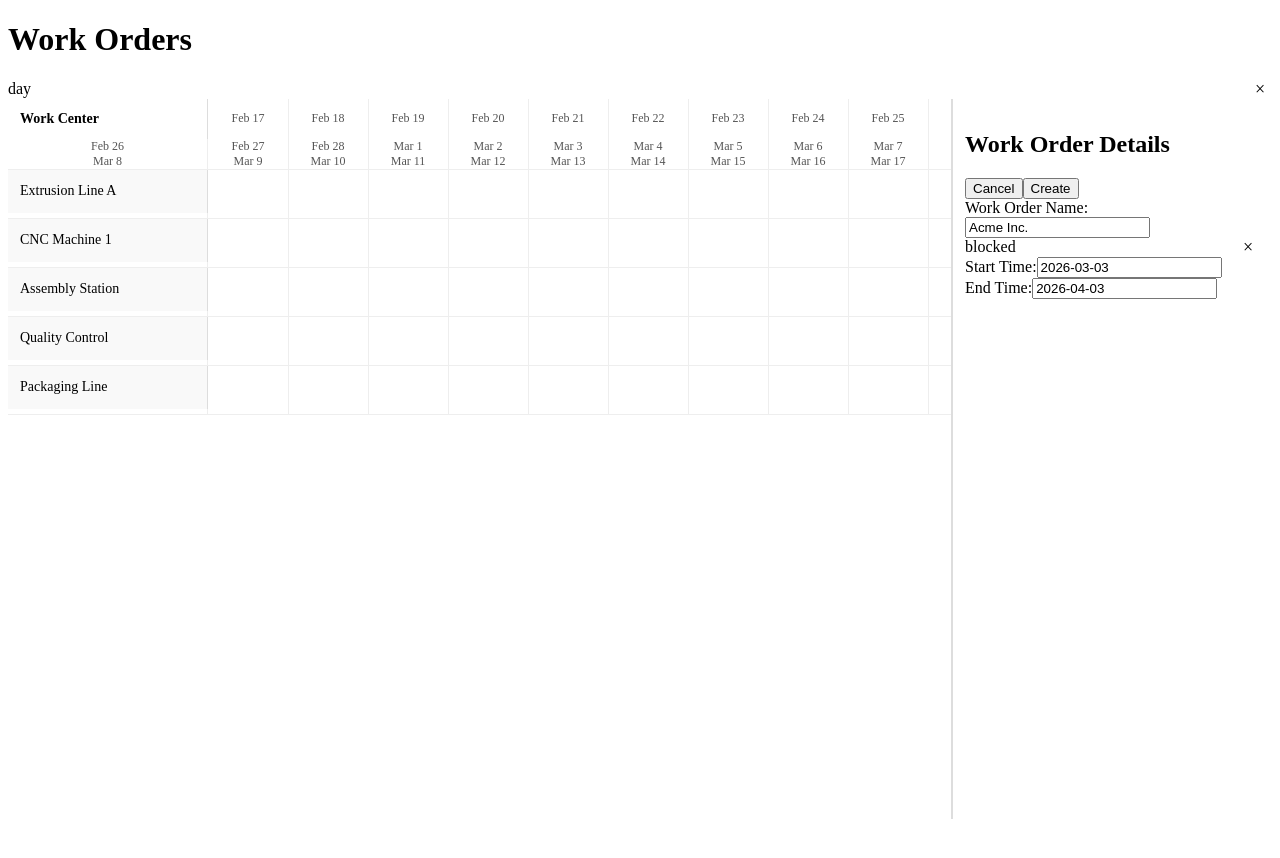
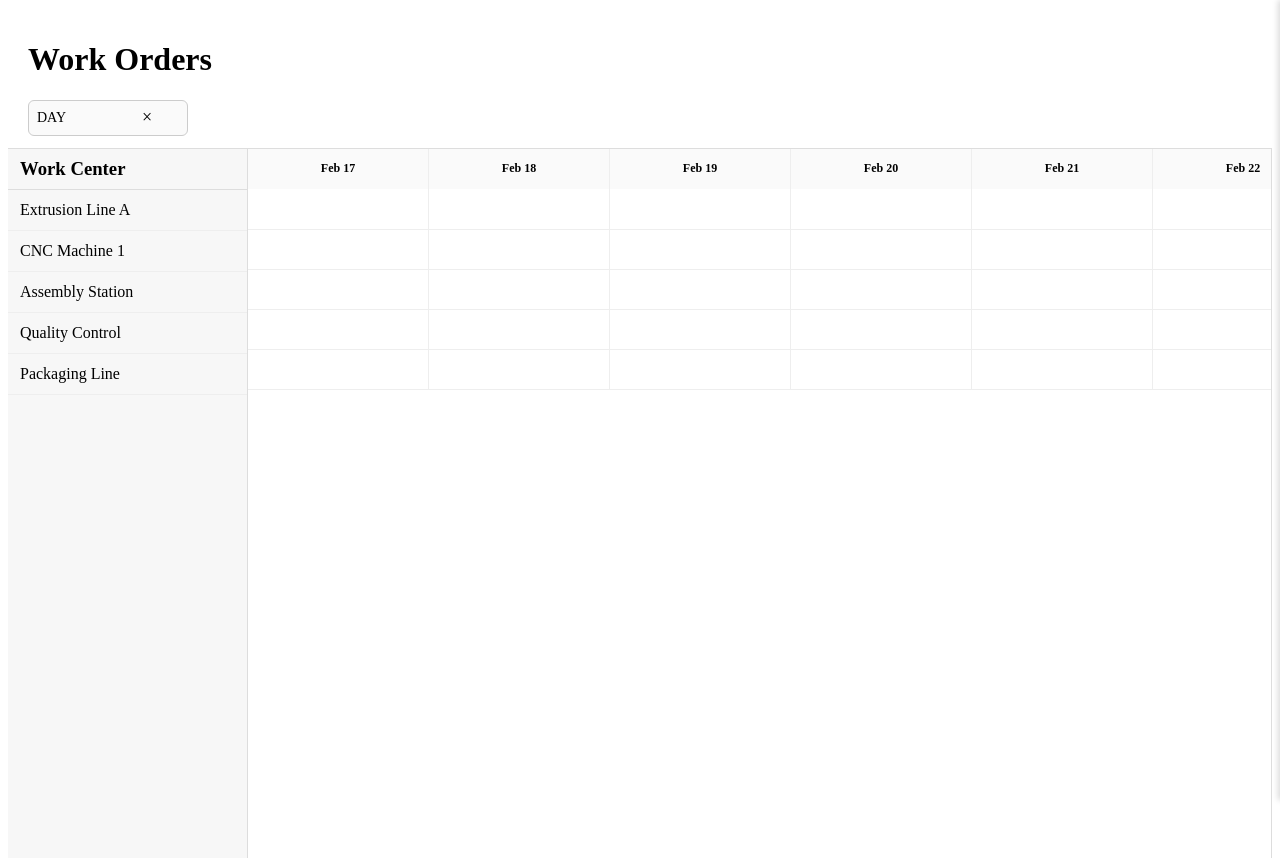
Before and after one commit to iam13lank/Naologic-Assessment, an Angular app: page / in a window 1280 px wide. Shown: the top 858 px of the page. Before the commit the page ends 827 px from the top, so only its background shows below. Built offline with nearby package versions, Linux system fonts and the light colour scheme.

Commit message:
Huge styling update to  make it closer now need to populate the work orders correctly

```diff
--- a/src/app/app.html
+++ b/src/app/app.html
@@ -11,10 +11,18 @@
     >
     </ng-select>
   </div>
+</div>
+
+<div class="Main-content">
+
+  <app-work-center-bar></app-work-center-bar>
+
+  <app-timeline
+    [timescale]="timescale"
+    (createAtDate)="formPanel.openCreatePanel($event)"
+    (editOrder)="formPanel.openEditPanel($event)"
+  ></app-timeline>
+
+  <app-work-order-form-panel #formPanel></app-work-order-form-panel>
 
 </div>
-
-<div class = "Main-content">
-  <app-timeline [timescale]="timescale"></app-timeline>
-  <app-work-order-form-panel></app-work-order-form-panel>
-</div>
--- a/src/app/app.scss
+++ b/src/app/app.scss
@@ -9,7 +9,6 @@ app-work-center-bar {
   width: 240px;        /* fixed width */
   border-right: 1px solid #ddd;
   background: #f7f7f7;
-  padding: 12px;
   box-sizing: border-box;
 }
 
@@ -20,11 +19,75 @@ app-timeline {
   overflow: auto;
 }
 
-/* Right form panel */
-app-work-order-form-panel {
-  width: 320px;        /* fixed width */
+.layout {
+  display: flex;
+  height: 100vh;
+  overflow: hidden;
+}
+
+.Page-header {
+  align-items: center;
+  justify-content: space-between;
+  padding: 12px 20px;
+  border-bottom: 1px solid #ddd;
   background: #fff;
-  border-left: 1px solid #ddd;
-  padding: 12px;
-  box-sizing: border-box;
 }
+
+.timescale-zoom-controls {
+  display: flex;
+  align-items: center;
+}
+
+.timescale-select {
+  width: 160px;
+  font-size: 14px;
+}
+
+/* ng-select container */
+::ng-deep .timescale-select .ng-select-container {
+  height: 36px;
+  border-radius: 6px;
+  border: 1px solid #ccc;
+  background: #fafafa;
+  padding: 0 8px;
+  display: flex;
+  align-items: center;
+}
+
+/* Placeholder text */
+::ng-deep .timescale-select .ng-placeholder {
+  color: #666;
+  font-size: 14px;
+}
+
+/* Dropdown arrow */
+::ng-deep .timescale-select .ng-arrow-wrapper {
+  width: 20px;
+}
+
+/* Hover effect */
+::ng-deep .timescale-select .ng-select-container:hover {
+  border-color: #999;
+  background: #f0f0f0;
+}
+
+/* Dropdown panel */
+::ng-deep .ng-dropdown-panel {
+  border-radius: 6px;
+  border: 1px solid #ccc;
+  box-shadow: 0 2px 6px rgba(0,0,0,0.15);
+}
+
+/* Dropdown items */
+::ng-deep .ng-dropdown-panel .ng-option {
+  padding: 8px 12px;
+  font-size: 14px;
+}
+
+::ng-deep .ng-dropdown-panel .ng-option:hover {
+  background: #e6f2ff;
+}
+::ng-deep .timescale-select .ng-value,
+::ng-deep .timescale-select .ng-option {
+  text-transform: uppercase;
+}
--- a/src/app/app.ts
+++ b/src/app/app.ts
@@ -4,10 +4,10 @@ import { TimelineComponent } from './components/timeline/timeline.component';
 import { WorkOrderFormPanelComponent } from './components/work-order-form-panel/work-order-form-panel.component';
 import { FormsModule } from '@angular/forms';
 import { NgSelectModule } from '@ng-select/ng-select';
-
+import { WorkCenterBarComponent } from "./components/work-center-bar/work-center-bar.component";
 @Component({
   selector: 'app-root',
-  imports: [CommonModule, TimelineComponent, WorkOrderFormPanelComponent, FormsModule, NgSelectModule],
+  imports: [CommonModule, TimelineComponent, WorkOrderFormPanelComponent, FormsModule, NgSelectModule, WorkCenterBarComponent],
   templateUrl: './app.html',
   styleUrl: './app.scss'
 })
--- a/src/app/components/timeline/timeline.component.html
+++ b/src/app/components/timeline/timeline.component.html
@@ -1,22 +1,24 @@
-<div class="timeline-container">
+<div class="timeline-container" [style.--cell-width.px]="getCellWidth()">
+  <div class="timeline-header">
+    <div class="cell" *ngFor="let cell of visibleCells">{{ cell.label }}</div>
+  </div>
+
   <div class="timeline-body">
-    <div class="timeline-row header-row">
-        <div><h3>Work Center</h3></div>
-        <div class="cell" *ngFor="let cell of visibleCells">
-            {{ cell.label }}
+    <div class="timeline-row" *ngFor="let wc of workCenters">
+      <div
+      class="cell"
+      *ngFor="let cell of visibleCells; let i = index"
+      (mouseenter)="onCellHover(cell, i)"
+      (mouseleave)="onCellLeave()"
+      (click)="onCellClick(cell)"
+      >
       </div>
-    </div>
-    <div class="timeline-row" *ngFor="let wc of workCenters">
-        <div class="work-centers">
-            <ul>
-                <li>{{ wc.data.name }}</li>
-            </ul>
-        </div>
-        <div class="cell" *ngFor="let cell of visibleCells"></div>
+
       <div
         class="workorder-bar"
-            *ngFor="let order of getWorkorderByCenterId(wc.id)"
+        *ngFor="let order of getWorkorderByCenterId(wc.data.workCenterId)"
         [ngStyle]="getBarStyle(order)"
+        (click)="onBarClick(order)"
       >
         {{ order.data.name }}
       </div>
--- a/src/app/components/timeline/timeline.component.scss
+++ b/src/app/components/timeline/timeline.component.scss
@@ -1,80 +1,91 @@
-.timeline-container {
-  display: flex;
-  flex-direction: column;
+:host {
+  display: block;
   height: 100%;
-  overflow: hidden;
-  background: #fff;
-}
-
-/* Scrollable area */
-.timeline-body {
-  flex: 1;
-  overflow: auto;
+  overflow: auto; /* enables horizontal + vertical scrolling */
   position: relative;
 }
 
-.header-row h3 {
-  margin: 0;
-  padding: 12px;
-  font-size: 14px;
-  font-weight: 600;
-  border-right: 1px solid #ddd;
+/* Outer container: header + body */
+.timeline-container {
+  display: grid;
+  grid-template-rows: 40px 1fr; /* header height + body */
+  width: max-content; /* expands horizontally based on cells */
+  min-width: 100%; /* ensures it fills available space */
 }
 
-/* WORK CENTER ROWS */
+/* Sticky date header */
+.timeline-header {
+  display: grid;
+  grid-auto-flow: column;
+  position: sticky;
+  top: 0;
+  z-index: 10;
+  background: #ffffff;
+  border-bottom: 1px solid #ddd;
+}
+
+/* Date cells */
+.timeline-header .cell {
+  width: var(--cell-width, 120px);
+  height: 40px;
+  display: flex;
+  align-items: center;
+  justify-content: center;
+  border-right: 1px solid #eee;
+  font-size: 12px;
+  font-weight: 600;
+  background: #fafafa;
+}
+
+/* Body grid */
+.timeline-body {
+  display: grid;
+  grid-auto-rows: 40px; /* matches work center row height */
+}
+
+/* Each row of the timeline */
 .timeline-row {
   display: grid;
-  grid-template-columns: 200px repeat(auto-fill, var(--cell-width, 80px));
-  min-height: 48px;
+  grid-auto-flow: column;
+  position: relative;
+  height: 40px;
   border-bottom: 1px solid #eee;
-  position: relative; /* IMPORTANT: allows bars to overlap inside */
 }
 
-/* LEFT COLUMN */
-.work-centers {
-  padding: 12px;
-  border-right: 1px solid #ddd;
-  background: #f9f9f9;
+/* Grid cells inside each row */
+.timeline-row .cell {
+  width: var(--cell-width, 120px);
+  border-right: 1px solid #eee;
   display: flex;
   align-items: center;
+  justify-content: center;
+  user-select: none;
+  caret-color: transparent;
 }
 
-.work-centers ul {
-  margin: 0;
-  padding: 0;
-  list-style: none;
-}
-
-.work-centers li {
-  font-size: 14px;
-  font-weight: 500;
-}
-
-/* DATE CELLS */
-.cell {
-  border-right: 1px solid #eee;
-  min-width: var(--cell-width, 80px);
-  display: flex;
-  justify-content: center;
-  align-items: center;
-  font-size: 12px;
-  color: #555;
-  pointer-events: none; /* IMPORTANT: prevents blocking bar clicks */
-  z-index: 1; /* stays behind bars */
-}
-
-/* WORK ORDER BARS */
+/* Workorder bars */
 .workorder-bar {
   position: absolute;
-  top: 50%;
-  transform: translateY(-50%);
-  height: 24px;
+  top: 6px;
+  height: 28px;
   border-radius: 4px;
+  padding: 4px 8px;
   color: white;
-  padding: 2px 6px;
   font-size: 12px;
   display: flex;
   align-items: center;
   white-space: nowrap;
-  z-index: 10; /* IMPORTANT: bars appear above cells */
+  z-index: 20; /* above grid */
+  cursor: pointer;
+  box-shadow: 0 1px 2px rgba(0,0,0,0.15);
 }
+
+/* Hover highlight for entire row */
+.timeline-row:hover {
+  background: #f5faff;
+}
+
+/* Hover highlight for date column */
+.timeline-row .cell:hover {
+  background: #e9f3ff;
+}
--- a/src/app/components/timeline/timeline.component.ts
+++ b/src/app/components/timeline/timeline.component.ts
@@ -1,5 +1,5 @@
 import { CommonModule } from '@angular/common';
-import { Component, Input, OnChanges} from '@angular/core';
+import { Component, Input, Output, EventEmitter, OnChanges } from '@angular/core';
 import { WorkOrderService } from '../../services/work-order.service';
 import { WorkCenterService } from '../../services/work-center.service';
 import { WorkOrderDocument } from '../../models/work-order.model';
@@ -12,7 +12,11 @@ import { WorkOrderDocument } from '../../models/work-order.model';
   styleUrls: ['./timeline.component.scss']
 })
 export class TimelineComponent implements OnChanges {
+
     @Input() timescale: 'day' | 'week' | 'month' = 'day';
+    @Output() createAtDate = new EventEmitter<Date>();
+    @Output() editOrder = new EventEmitter<WorkOrderDocument>();
+
     visibleCells: { date: Date; label: string }[] = [];
     workCenters: any;
 
@@ -25,6 +29,26 @@ export class TimelineComponent implements OnChanges {
     ngOnChanges() {
       this.visibleCells = this.calculateVisibleCells(this.timescale);
     }
+    hoveredCellIndex: number | null = null;
+    hoveredDate: Date | null = null;
+
+    onCellHover(cell: { date: Date }, index: number) {
+      this.hoveredCellIndex = index;
+      this.hoveredDate = cell.date;
+    }
+
+    onCellLeave() {
+      this.hoveredCellIndex = null;
+      this.hoveredDate = null;
+    }
+
+    onCellClick(cell: { date: Date }) {
+      this.createAtDate.emit(cell.date);
+    }
+    onBarClick(order: WorkOrderDocument) {
+      this.editOrder.emit(order);
+    }
+
     calculateVisibleCells(timescale: 'day' | 'week' | 'month') {
       const today = new Date();
 
@@ -94,6 +118,9 @@ export class TimelineComponent implements OnChanges {
       const start = new Date(order.data.startDate);
       const end = new Date(order.data.endDate);
 
+      start.setHours(0,0,0,0);
+      end.setHours(0,0,0,0);
+
       const startIndex = this.findCellIndex(start);
       const endIndex = this.findCellIndex(end);
 
@@ -101,25 +128,29 @@ export class TimelineComponent implements OnChanges {
 
       const cellWidth = this.getCellWidth();
 
-      const left = startIndex * cellWidth;
-      const width = (endIndex - startIndex + 1) * cellWidth;
-
       return {
-        left: left + 'px',
-        width: width + 'px',
+        left: `${startIndex * cellWidth}px`,
+        width: `${(endIndex - startIndex + 1) * cellWidth}px`,
         background: this.getStatusColor(order.data.status)
       };
     }
+
     findCellIndex(date: Date): number {
-      return this.visibleCells.findIndex((c: { date: { toDateString: () => string; }; }) =>
-        c.date.toDateString() === date.toDateString()
-      );
+      const target = new Date(date);
+      target.setHours(0, 0, 0, 0);
+
+      return this.visibleCells.findIndex(c => {
+        const d = new Date(c.date);
+        d.setHours(0, 0, 0, 0);
+        return d.getTime() === target.getTime();
+      });
     }
 
+
     getCellWidth() {
-      if (this.timescale === 'day') return 60;
-      if (this.timescale === 'week') return 100;
-      if (this.timescale === 'month') return 160;
+      if (this.timescale === 'day') return 180;
+      if (this.timescale === 'week') return 200;
+      if (this.timescale === 'month') return 150;
       return 80;
     }
     getStatusColor(status: string) {
--- /dev/null
+++ b/src/app/components/work-center-bar/work-center-bar.component.html
@@ -0,0 +1,6 @@
+<div>
+  <h3>Work Center</h3>
+  <ul>
+    <li *ngFor="let center of workCenters">{{ center.data.name }}</li>
+  </ul>
+</div>
--- /dev/null
+++ b/src/app/components/work-center-bar/work-center-bar.component.scss
@@ -0,0 +1,30 @@
+:host {
+  display: flex;
+  flex-direction: column;
+  width: 220px;
+  border-right: 1px solid #ddd;
+  background: #f7f7f7;
+}
+
+h3 {
+  height: 40px; /* match date cell height */
+  display: flex;
+  align-items: center;
+  padding-left: 12px;
+  border-bottom: 1px solid #ddd;
+  margin: 0;
+}
+
+ul {
+  margin: 0;
+  padding: 0;
+  list-style: none;
+}
+
+li {
+  height: 40px; /* match timeline-row height */
+  display: flex;
+  align-items: center;
+  padding-left: 12px;
+  border-bottom: 1px solid #eee;
+}
--- /dev/null
+++ b/src/app/components/work-center-bar/work-center-bar.component.ts
@@ -0,0 +1,19 @@
+import { CommonModule } from '@angular/common';
+import { Component } from '@angular/core';
+import { WorkCenterService } from '../../services/work-center.service';
+
+@Component({
+  selector: 'app-work-center-bar',
+  standalone: true,
+  imports: [CommonModule],
+  templateUrl: './work-center-bar.component.html',
+  styleUrls: ['./work-center-bar.component.scss']
+})
+export class WorkCenterBarComponent {
+  workCenters: any[] = [];
+
+  constructor(private workCenterService: WorkCenterService) {}
+  ngOnInit() {
+    this.workCenters = this.workCenterService.getAll();
+  }
+}
--- a/src/app/components/work-order-form-panel/work-order-form-panel.component.html
+++ b/src/app/components/work-order-form-panel/work-order-form-panel.component.html
@@ -1,3 +1,4 @@
+<div class="panel-wrapper" [class.open]="panelOpen">
   <div class ="panel">
     <div class = "panel-header">
       <h2>Work Order Details</h2>
@@ -39,3 +40,4 @@
       </div>
     </form>
   </div>
+</div>
--- a/src/app/components/work-order-form-panel/work-order-form-panel.component.scss
+++ b/src/app/components/work-order-form-panel/work-order-form-panel.component.scss
@@ -0,0 +1,65 @@
+/* Wrapper that slides in/out */
+
+.panel-wrapper {
+  width: 0;
+  position: fixed;
+  top: 0;
+  right: -420px; /* hidden */
+  width: 420px;
+  height: 100%;
+  background: #ffffff;
+  box-shadow: -2px 0 6px rgba(0,0,0,0.15);
+  transition: right 0.3s ease;
+  z-index: 50;
+}
+
+.panel-wrapper.open {
+  right: 0; /* slide in */
+  width: 420px;
+}
+
+/* Panel content */
+.panel {
+  display: flex;
+  flex-direction: column;
+  height: 100%;
+}
+
+.panel-header {
+  display: flex;
+  justify-content: space-between;
+  align-items: center;
+  padding: 16px;
+  border-bottom: 1px solid #ddd;
+}
+
+.panel-body {
+  padding: 16px;
+  overflow-y: auto;
+  flex: 1;
+}
+
+.form-group {
+  margin-bottom: 16px;
+}
+
+input,
+ng-select {
+  width: 100%;
+}
+
+.close-button,
+.create-button {
+  padding: 6px 12px;
+  border: none;
+  cursor: pointer;
+}
+
+.close-button {
+  background: #ccc;
+}
+
+.create-button {
+  background: #4a90e2;
+  color: white;
+}
--- a/src/app/components/work-order-form-panel/work-order-form-panel.component.ts
+++ b/src/app/components/work-order-form-panel/work-order-form-panel.component.ts
@@ -1,11 +1,11 @@
 import { CommonModule } from '@angular/common';
-import { Component, Input } from '@angular/core';
+import { Component, Input, OnInit } from '@angular/core';
 import { WorkOrderService } from '../../services/work-order.service';
 import { FormControl, FormGroup } from '@angular/forms';
 import { WorkOrderDocument, WorkOrderStatus } from '../../models/work-order.model';
 import { ReactiveFormsModule } from '@angular/forms';
 import { NgbDatepickerModule } from '@ng-bootstrap/ng-bootstrap';
-import { NgSelectModule } from '@ng-select/ng-select'
+import { NgSelectModule } from '@ng-select/ng-select';
 
 @Component({
   selector: 'app-work-order-form-panel',
@@ -14,26 +14,31 @@ import { NgSelectModule } from '@ng-select/ng-select'
   templateUrl: './work-order-form-panel.component.html',
   styleUrls: ['./work-order-form-panel.component.scss']
 })
-export class WorkOrderFormPanelComponent {
+export class WorkOrderFormPanelComponent implements OnInit {
+
   @Input() workOrderForm: WorkOrderDocument | null = null;
 
   form!: FormGroup;
   statusOptions: WorkOrderStatus[] = ['open', 'in-progress', 'complete', 'blocked'];
+
+  panelOpen = false;
 
   private today = new Date();
   private nextMonth = new Date(this.today.getFullYear(), this.today.getMonth() + 1, this.today.getDate());
 
   constructor(private workOrderService: WorkOrderService) {}
 
- ngOnInit() {
+  ngOnInit() {
     this.form = new FormGroup({
-      name: new FormControl('Acme Inc.'),
-      status: new FormControl('blocked'),
+      name: new FormControl(''),
+      status: new FormControl('open'),
       start: new FormControl(this.toStruct(this.today)),
       end: new FormControl(this.toStruct(this.nextMonth))
     });
   }
 
+
+  /** Convert JS Date → NgbDateStruct */
   private toStruct(d: Date) {
     return {
       year: d.getFullYear(),
@@ -41,11 +46,61 @@ export class WorkOrderFormPanelComponent {
       day: d.getDate()
     };
   }
-  submit() {
-    console.log(this.form.value);
+
+  /** Convert NgbDateStruct → JS Date */
+  private toDate(struct: any): Date {
+    return new Date(struct.year, struct.month - 1, struct.day);
   }
 
+  /** OPEN PANEL FOR CREATE */
+  openCreatePanel(date: Date) {
+    this.workOrderForm = null;
+    this.form.reset({
+      name: 'Acme Inc.',
+      status: 'open',
+      start: this.toStruct(date),
+      end: this.toStruct(new Date(date.getTime() + 30 * 24 * 60 * 60 * 1000)) // default to 30 day duration
+    });
+    this.panelOpen = true;
+  }
+  /** OPEN PANEL FOR EDIT */
+  openEditPanel(order: WorkOrderDocument) {
+    this.workOrderForm = order;
+
+    this.form.setValue({
+      name: order.data.name,
+      status: order.data.status,
+      start: this.toStruct(new Date(order.data.startDate)),
+      end: this.toStruct(new Date(order.data.endDate))
+    });
+
+    this.panelOpen = true;
+  }
+
+  /** CLOSE PANEL */
   close() {
-    console.log('close form');
+    this.panelOpen = false;
+  }
+
+  /** SAVE / CREATE */
+  submit() {
+    const raw = this.form.value;
+
+    const payload = {
+      name: raw.name,
+      status: raw.status,
+      start: this.toDate(raw.start),
+      end: this.toDate(raw.end)
+    };
+
+    if (this.workOrderForm) {
+      console.log('Updating existing order:', payload);
+      // this.workOrderService.update(...)
+    } else {
+      console.log('Creating new order:', payload);
+      // this.workOrderService.create(...)
+    }
+
+    this.panelOpen = false;
   }
 }
```
Lines whose indentation alone changed are shown as unchanged.
